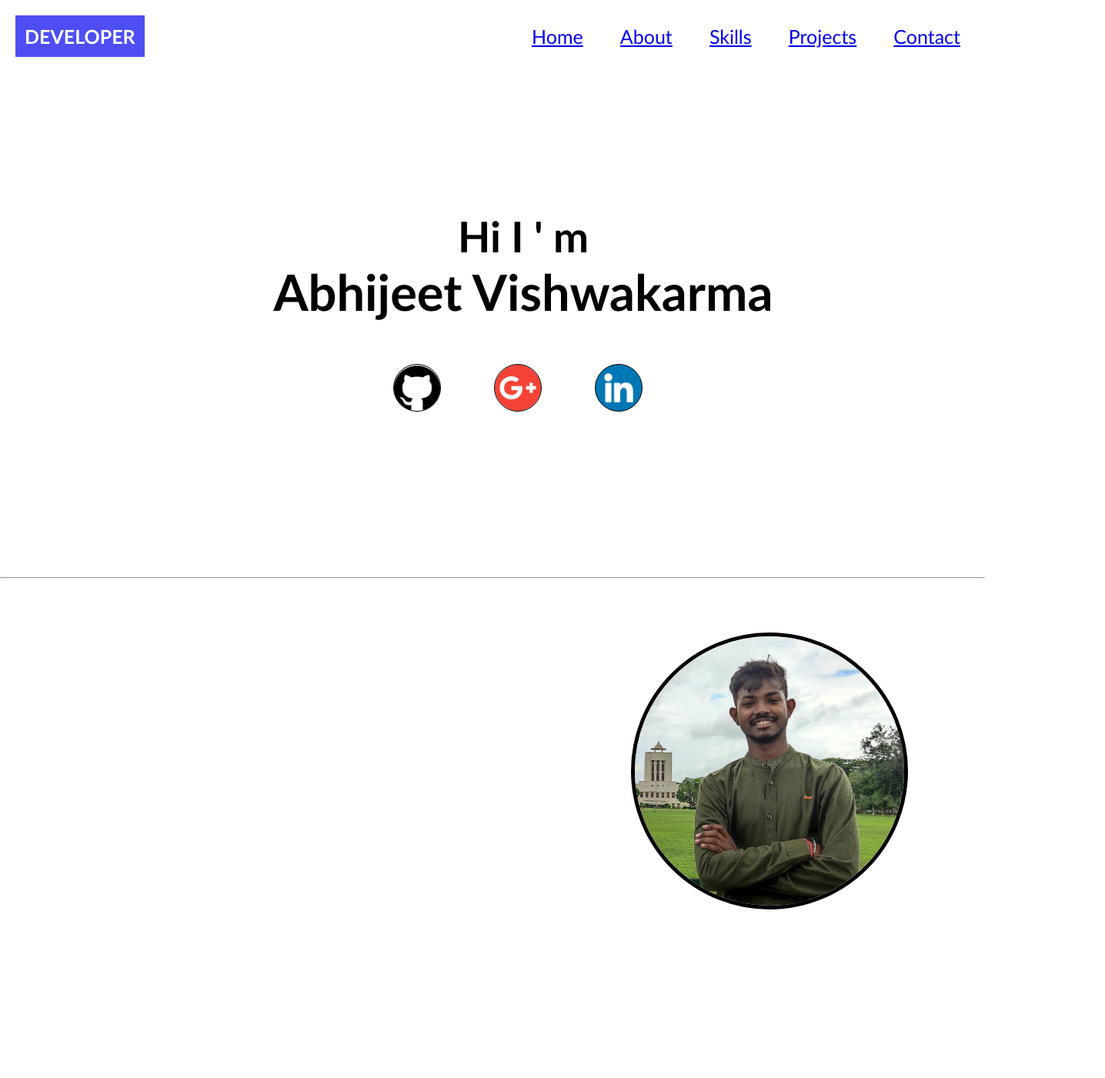
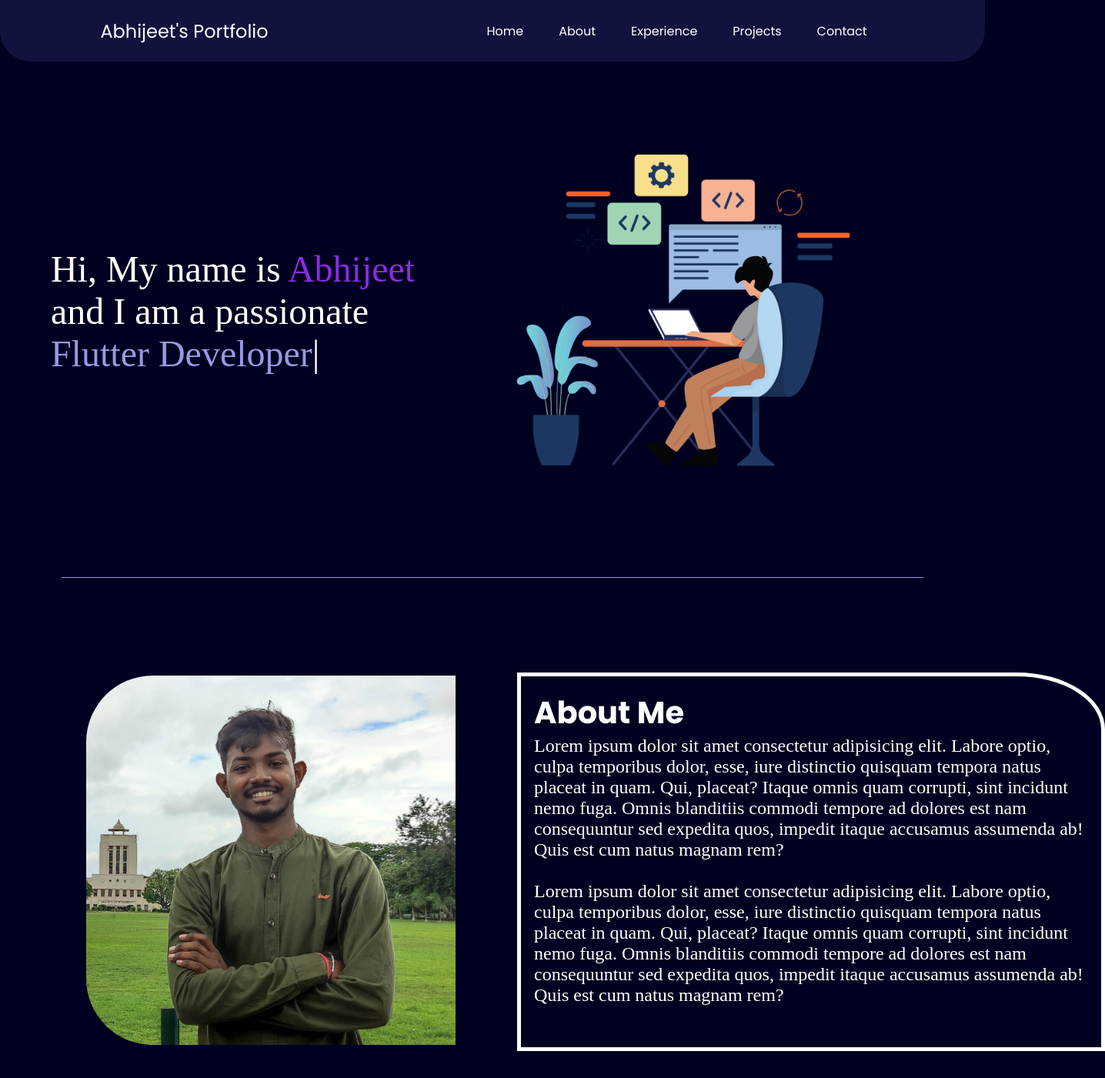
Before and after one commit to Vishwakarma-abhi/Portfolio, a plain HTML site: page index.html in a window 1280 px wide. Shown: the top 1401 px of the page at 77% size, 1436 px wide, since content can reach past the window. Before the commit the page ends 1182 px from the top, so only its background shows below. Drawn offline with nearby package versions, Linux system fonts and the light colour scheme; a web font is replaced by a local one.

Commit message:
About me section done Project Section Added

```diff
--- a/index.html
+++ b/index.html
@@ -4,221 +4,183 @@
 <head>
     <meta charset="UTF-8">
     <meta name="viewport" content="width=device-width, initial-scale=1.0">
-    <title>NavBar</title>
+    <title>Abhijeet's Portfolio</title>
     <link rel="preconnect" href="https://fonts.googleapis.com">
     <link rel="preconnect" href="https://fonts.gstatic.com" crossorigin>
-    <link href="https://fonts.googleapis.com/css2?family=Alatsi&display=swap" rel="stylesheet">
-
-    <!-- <link rel="stylesheet" href="style.css"> -->
-    <style>
-        * {
-            margin: 0;
-            padding: 0;
-        }
+    <link rel="preconnect" href="https://fonts.googleapis.com">
+    <link rel="preconnect" href="https://fonts.gstatic.com" crossorigin>
+    <link href="https://fonts.googleapis.com/css2?family=Alatsi&family=Poppins:wght@400;700&display=swap"
+        rel="stylesheet">
 
 
-        header {
-            height: 750px;
-        }
+    <link rel="stylesheet" href="style.css">
 
-        .logocontainer {
-
-            display: block;
-            font-family: 'Gill Sans', 'Gill Sans MT', Calibri, 'Trebuchet MS', sans-serif;
-        }
-
-        .developer {
-            font-size: 25px;
-            margin-left: 20px;
-            margin-top: 20px;
-            color: white;
-            background-color: rgb(78, 78, 244);
-            padding: 12px;
-            display: inline-block;
-            width: auto;
-        }
-
-        .navBar {
-            float: right;
-            display: block;
-            overflow: auto;
-        }
-
-        .navBar ul li {
-            display: inline-block;
-            font-size: 25px;
-            margin-right: 20px;
-            margin-top: 20px;
-            color: white;
-
-            padding: 12px;
-            display: inline-block;
-            width: auto;
-            list-style: none;
-
-
-        }
-
-        .container {
-            margin-top: 200px;
-            margin-left: 80px;
-        }
-
-        .name {
-            font-size: 65px;
-
-            text-align: center;
-            font-family: 'Gill Sans', 'Gill Sans MT', Calibri, 'Trebuchet MS', sans-serif;
-        }
-
-        .topname {
-            font-size: 55px;
-            text-align: center;
-            font-family: 'Gill Sans', 'Gill Sans MT', Calibri, 'Trebuchet MS', sans-serif;
-        }
-
-        .profileImage {
-            height: 350px;
-            width: 350px;
-            border-radius: 50%;
-            border: 5px solid black;
-            float: right;
-            margin-right: 100px;
-            margin-top: 70px;
-
-        }
-
-        .socialLinks {
-            display: block;
-
-            text-align: center;
-
-        }
-
-        .socialcards {
-            display: inline-block;
-            border-radius: 50%;
-            border: 1px solid black;
-            height: 60px;
-            width: 60px;
-            margin-left: 65px;
-            margin-top: 55px;
-            background-size: cover;
-            background-position: center;
-
-        }
-    </style>
 </head>
 
 <body>
     <!--
     Creating Navigation menu -->
+    <header>
+        <nav>
+            <div class="left">Abhijeet's Portfolio</div>
+            <div class="right">
 
-    <header>
-        <div class="logocontainer">
-            <h2 class="developer">DEVELOPER</h2>
+                <ul>
+                    <li><a href="/">Home</a></li>
+                    <li><a href="/">About</a></li>
+                    <li><a href="/">Experience</a></li>
+                    <li><a href="/">Projects</a></li>
+                    <li><a href="/">Contact</a></li>
+                </ul>
+            </div>
+        </nav>
+    </header>
 
-            <!-- Navigation bar -->
-            <nav class="navBar">
-                <ul>
-                    <li><a href="#">Home</a></li>
-                    <li><a href="aboutMe.html">About</a></li>
-                    <li><a href="#">Skills</a></li>
-                    <li><a href="#">Projects</a></li>
-                    <li><a href="#">Contact</a></li>
-
-                </ul>
-            </nav>
-        </div>
-
-        <div class="container">
-            <!-- <img src="home.jpg" alt="" class="profileImage"> -->
-            <h2 class="topname">Hi I ' m</h2>
-            <h1 class="name">Abhijeet Vishwakarma</h1>
-        </div>
+    <main>
+        <section class="firstSection">
+            <div class="leftSection">Hi, My name is
+                <span class="purple">Abhijeet</span>
 
 
-        <div class="socialLinks">
-
-            <div class="socialcards" style="background-image: url('github.png')">
-
-            </div>
-            <div class="socialcards" style="background-image: url('google-plus.png')">
-
-            </div>
-            <div class="socialcards" style="background-image: url('linkedin.png')">
-
-            </div>
-        </div>
+                <div>and I am a passionate
 
 
-    </header>
-    <hr>
-    <main>
-        <div class="aboutMe">
-            <img src="home.jpg" alt="" class="profileImage">
-        </div>
-    </main>
+                </div>
+                <span id="element"></span>
+            </div>
+            <div class="rightSection">
+                <img src="H10.png" alt="">
+            </div>
 
-    <!--
-    <header>
 
-        <nav class="navbar">
-            <ul>
-                <li><a href="index.html">Home</a></li>
-                <li><a href="aboutMe.html">About</a></li>
-                <li><a href="#">Skills</a></li>
-                <li><a href="#">Projects</a></li>
-                <li><a href="#">Contact</a></li>
+        </section>
 
 
 
-            </ul>
-        </nav>
+        <hr>
+
+        <section class="SecondSection">
+            <div class="imageContainer">
+                <img src="home.jpg" alt="" class="profileImage">
+            </div>
+
+            <div class="AboutMeContainer">
+                <div class="vertical-About">
+                    <h1>About Me</h1>
+                    <p>
+                        Lorem ipsum dolor sit amet consectetur adipisicing elit. Labore optio, culpa temporibus dolor,
+                        esse, iure distinctio quisquam tempora natus placeat in quam. Qui, placeat? Itaque omnis quam
+                        corrupti, sint incidunt nemo fuga. Omnis blanditiis commodi tempore ad dolores est nam
+                        consequuntur sed expedita quos, impedit itaque accusamus assumenda ab! Quis est cum natus magnam
+                        rem?
+                    </p>
+                    <br>
+                    <p>
+                        Lorem ipsum dolor sit amet consectetur adipisicing elit. Labore optio, culpa temporibus dolor,
+                        esse, iure distinctio quisquam tempora natus placeat in quam. Qui, placeat? Itaque omnis quam
+                        corrupti, sint incidunt nemo fuga. Omnis blanditiis commodi tempore ad dolores est nam
+                        consequuntur sed expedita quos, impedit itaque accusamus assumenda ab! Quis est cum natus magnam
+                        rem?
+                    </p>
+                </div>
+            </div>
+        </section>
 
 
 
-    </header>
+        <section class="ThirdSection">
+            <span class="text-gray">What I have done so far</span>
+            <h1>Work Experience</h1>
+
+
+            <div class="workContainer">
+                <div class="vertical">
+                    <h2>Flutter Developer Oyebusy Technologies</h2>
+                    <p>
+                        Lorem ipsum dolor sit amet consectetur adipisicing elit. Labore optio, culpa temporibus dolor,
+                        esse, iure distinctio quisquam tempora natus placeat in quam. Qui, placeat? Itaque omnis quam
+                        corrupti, sint incidunt nemo fuga. Omnis blanditiis commodi tempore ad dolores est nam
+                        consequuntur sed expedita quos, impedit itaque accusamus assumenda ab! Quis est cum natus magnam
+                        rem?
+                    </p>
+
+                </div>
+            </div>
+            <div class="workContainer">
+                <div class="vertical">
+                    <h2>Frontend Developer IBM Skill Program</h2>
+                    <p>
+                        Lorem ipsum dolor sit amet consectetur adipisicing elit. Labore optio, culpa temporibus dolor,
+                        esse, iure distinctio quisquam tempora natus placeat in quam. Qui, placeat? Itaque omnis quam
+                        corrupti, sint incidunt nemo fuga. Omnis blanditiis commodi tempore ad dolores est nam
+                        consequuntur sed expedita quos, impedit itaque accusamus assumenda ab! Quis est cum natus magnam
+                        rem?
+                    </p>
+                </div>
+            </div>
+            <div class="workContainer">
+                <div class="vertical">
+                    <h2>7DevDays &nbsp;Mentor</h2>
+                    <p>
+                        Lorem ipsum dolor sit amet consectetur adipisicing elit. Labore optio, culpa temporibus dolor,
+                        esse, iure distinctio quisquam tempora natus placeat in quam. Qui, placeat? Itaque omnis quam
+                        corrupti, sint incidunt nemo fuga. Omnis blanditiis commodi tempore ad dolores est nam
+                        consequuntur sed expedita quos, impedit itaque accusamus assumenda ab! Quis est cum natus magnam
+                        rem?
+                    </p>
+                </div>
+            </div>
+
+
+        </section>
+
+        <section class="FourthSection">
+
+            <h1>Projects</h1>
+
+            <div class="projectContainer">
+
+                <div class="projectBox">
+                    <img src="sportal.png" alt="" class="ProjectImage">
+                    <h2 style="text-align: center; font-size: 1.5rem; font-family: 'Poppins';">Student Portal
+                        Application</h2>
+                </div>
+            </div>
+            <div class="projectContainer">
+                <div class="projectBox">
+                    <img src="portfolio.png" alt="" class="ProjectImage">
+                    <h1 style="text-align: center; font-size: 1.5rem;">Personal <br>Portfolio</h1>
+
+                </div>
+            </div>
+            <div class="projectContainer">
+                <div class="projectBox">
+                    <img src="OCR.png" alt="" class="ProjectImage">
+                    <h1 style="text-align: center; font-size: 1.5rem;;">Image to Text <br>Converter App</h1>
+
+                </div>
+            </div>
+
+        </section>
+
+
+    </main>
 
 
 
 
 
-    <div class="HomeContainer">
-        <div class="Home">
+    <script src="https://unpkg.com/typed.js@2.0.16/dist/typed.umd.js"></script>
+    <!-- Setup and start animation! -->
+    <script>
+        var typed = new Typed('#element', {
+            strings: ['Frontend Developer', 'Flutter Developer'],
+            typeSpeed: 50,
 
-            <div class="profileImage">
-                <img src="home.jpg" alt="" class="homeImage">
-            </div>
-
-        </div>
-
-        <div class="container">
+        });
+    </script>
 
 
-            <h1 class="name">Abhijeet Vishwakarma</h1><br>
-            <a href="" class="socialLinks">
-                <div class="socialContainer">
-                    <img src="github.png" alt="Github">
-                </div>
-            </a>
-            <a href="" class="socialLinks">
-                <div class="socialContainer">
-                    <img src="google-plus.png" alt="google">
-                </div>
-            </a>
-            <a href="https://www.linkedin.com/in/abhijeet-vishwakarma/" class="socialLinks">
-                <div class="socialContainer">
-                    <img src="linkedin.png" alt="Linkedin">
-                </div>
-            </a>
-
-
-
-        </div>
-
-    </div>
- -->
 
 
 </body>
--- a/style.css
+++ b/style.css
@@ -1,132 +1,242 @@
 * {
     margin: 0;
     padding: 0;
-    font-family: 'Poppins', sans-serif;
-    box-sizing: border-box;
 }
 
 body {
-    background-color: black;
-
-    position: relative;
+    background-color: rgb(0, 0, 33);
+    color: white;
 }
 
 
-.navbar {
-    /* background-color: white; */
-    /* border-radius: 30px; */
-    position: sticky;
+nav {
+    display: flex;
+    justify-content: space-around;
+    align-items: center;
+    height: 80px;
+    background-color: rgb(18, 18, 62);
+    border-bottom-left-radius: 2.5rem;
+    border-bottom-right-radius: 2.5rem;
 
 }
 
-.navbar ul {
-    overflow: auto;
+nav ul {
+    display: flex;
+    justify-content: center;
+
 }
 
-.navbar li {
-    float: left;
+nav ul li {
     list-style: none;
-    margin: 13px 20px;
-    font-family: 'Alatsi', sans-serif;
-    font-size: 25px;
+    margin: 0 23px;
+
+    font-family: 'Poppins';
+}
+
+nav ul li a {
+    text-decoration: none;
+    color: white;
+}
+
+nav ul li a:hover {
+    color: rgb(153, 153, 226);
+    font-size: 1.04rem;
+}
+
+.left {
+    font-size: 1.5rem;
+    font-family: 'Poppins';
+}
+
+.firstSection {
+    display: flex;
+    justify-content: space-around;
+    align-items: center;
+    margin: 70px 0px;
+
+}
+
+/* .firstSection div {
+    width: 40%;
+
+} */
+
+.leftSection {
+
+
+    font-size: 3rem;
+    /* margin-top: 100px; */
+    justify-content: center;
+}
+
+.rightSection img {
+    width: 80%;
+    margin: 50px 0;
+}
+
+.purple {
+
+    color: blueviolet;
+}
+
+#element {
+    color: rgb(153, 153, 226);
+
+}
+
+.SecondSection {
+    display: inline-flex;
+    align-items: center;
+    margin-top: 1px;
+}
+
+.imageContainer {
+    margin-left: 7rem;
+    margin-top: 2rem;
+    /* Adjusted margin-top value */
+    margin-bottom: 2rem;
+    /* Adjusted margin-bottom value */
+}
+
+.profileImage {
+    /* border-radius: 50%; */
+    border-top-left-radius: 18%;
+    border-bottom-left-radius: 18%;
+    width: 30rem;
+    height: 30rem;
+}
+
+.AboutMeContainer {
+    margin-left: 5rem;
+    margin-top: 2rem;
+    /* Adjusted margin-top value */
+    margin-bottom: 2rem;
+    /* Adjusted margin-bottom value */
+    border: white 5px solid;
+    border-top-right-radius: 15%;
+
+    padding: 17px;
+
+}
+
+.AboutMeContainer h1 {
+    font-size: 2.5rem;
+    font-family: 'Poppins';
+}
+
+.vertical-About {
+    height: 28rem;
+    width: 45rem;
+    font-size: 1.5rem;
+}
 
 
 
+
+.ThirdSection {
+    max-width: 80vw;
+    margin: auto;
+    margin-top: 8rem;
+    height: 45em;
 }
 
-.navbar a {
-    padding: 3px 3px;
-    text-decoration: none;
-    color: white;
-
+.ThirdSection h1 {
+    font-size: 2.5rem;
+    font-family: 'Poppins';
 
 }
 
-.navbar a:hover {
-    color: green;
-    border-bottom: 3px solid green;
+main hr {
+    border: 0;
+    background-color: rgb(153, 153, 226);
 
+    height: 1.2px;
+
+    margin: 90px 80px;
+}
+
+.text-gray {
+    color: gray;
+}
+
+.workContainer {
+    display: inline-block;
+    vertical-align: top;
+}
+
+.vertical {
+    margin-top: 3em;
+    border: 1px solid #ccc;
+    padding: 1rem;
+    margin-left: 20px;
+    border-radius: 1em;
+    background-color: #cccccc2a;
+    width: 20rem;
+    /* display: inline-block; */
+    height: 30em;
+    /* Added height property */
+    vertical-align: top;
+    /* Aligns the containers from the top */
+    justify-content: center;
+}
+
+.workContainer h2 {
+    font-size: 1.7em;
+    font-family: 'Poppins';
+    color: rgba(255, 208, 0, 0.767);
+}
+
+
+.workContainer p {
+    margin-top: 1.5em;
+    font-size: 1.4em;
+}
+
+.FourthSection {
+    max-width: 80vw;
+    margin-top: 0;
+    margin-bottom: 0;
+    margin-left: auto;
+    margin-right: auto;
+
+    height: 100em;
 
 }
 
-
-/*
-new Section of Home Page */
-/* .Homecontainer {}
-
-.container {
-    background-color: #F7E4E4;
-    height: 600px;
-    width: 650px;
-    display: inline-block;
-    margin: 50px 50px;
-
-
-} */
-
-
-
-.HomeContainer {
-
-    margin-right: 60%;
-    margin-left: 5%;
-    margin-top: 40px;
-    padding-bottom: 30%;
-    display: inline-block;
+.FourthSection h1 {
+    font-size: 2.5rem;
+    font-family: 'Poppins';
 
 }
 
-.name {
-    font-family: "Poppins", sans-serif;
-    color: white;
-    text-align: center;
-    font-size: 40px;
-    text-align: center;
-    margin-top: 40%;
-
-
+.projectContainer {
+    display: inline-block;
+    vertical-align: top;
+    justify-content: center;
 
 }
 
-.socialContainer {
-    font-size: 16px;
-    display: inline-grid;
+.projectBox {
+    margin-top: 3em;
+    border: 1px solid #ccc;
+    padding: 1rem;
+    margin-left: 40px;
+    border-radius: 1em;
+    background-color: #cccccc2a;
+    width: 20rem;
+    /* display: inline-block; */
+    height: 25em;
+    /* Added height property */
+    vertical-align: top;
+    /* Aligns the containers from the top */
     justify-content: center;
-    align-items: center;
-    background: rgba(241, 237, 237, 0.1);
-    color: #fff;
-    padding: 5px;
-    margin-right: 8px;
-    margin-left: 50px;
-    border-radius: 50%;
-
-
-    background-color: #fff;
-
-}
-
-.socialContainer img {
-
-    /* max-width: 100%;
-    max-height: 100%; */
-    border-radius: 50%;
-    width: 50px;
-    height: 50px;
-}
-
-.socialLinks {
-    text-decoration: none;
 }
 
 
-.homeImage {
-    border-radius: 50%;
-    height: 450px;
-    float: right;
-    margin-right: 15%;
-    margin-top: 60px;
-    border: 10px solid white;
-
-
+.ProjectImage {
+    height: 15rem;
+    margin-left: 2.5rem;
+    margin-right: 2rem;
+    padding-bottom: 15px;
 
 }
```
Also changed, not shown: aboutMe.html (deleted, +0 -31 lines), H10.png (added), OCR.png (added), homeback.jpg (added), portfolio.png (added), sportal.png (added), student.png (added), students-icons_23-2147494627.webp (added), 1 other file.
